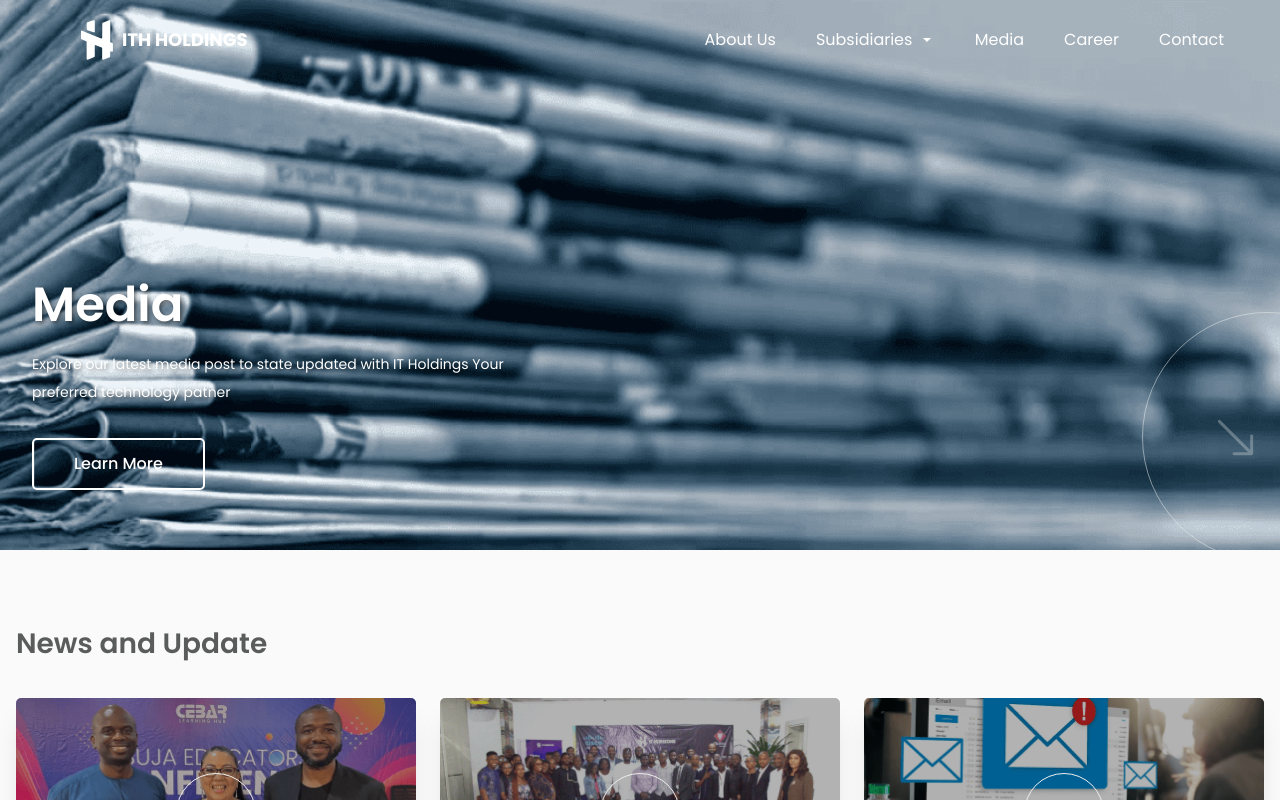
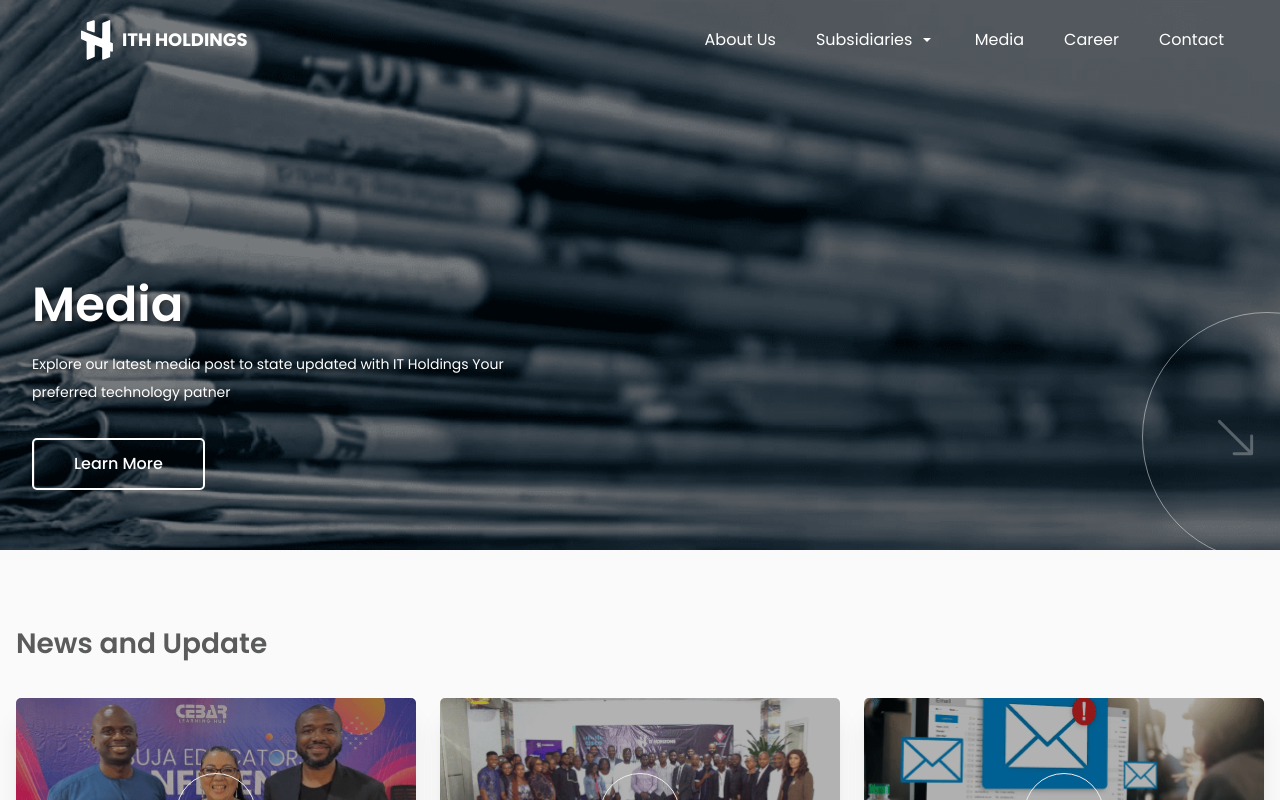
Before and after one commit to Taiolamz/ITH-Website, a React (Vite) app: page /media in a window 1280 px wide. Shown: the top 800 px of the page. Built offline with nearby package versions, Linux system fonts and the light colour scheme.

Commit message:
readjust

```diff
--- a/src/component/Career/hero-section.tsx
+++ b/src/component/Career/hero-section.tsx
@@ -20,7 +20,7 @@ const CareerHeroSection = ({
         className="lg:h-[calc(100vh-250px)] h-screen overflow-hidden  w-full bg-cover relative bg-center"
         ref={heroSectionRef}
       >
-        <HeroOverlayBg opacity=".5" overlayBg="#121212" />
+        <HeroOverlayBg opacity="0.5" overlayBg="#121212" />
         {/* <HeroOverlayBg overlayBg="#121212"/> */}
         <HeroHeader
           headerText="Careers"
--- a/src/component/Contact/HeroSection/hero-section.tsx
+++ b/src/component/Contact/HeroSection/hero-section.tsx
@@ -2,6 +2,7 @@ import { ContactHeroImg, MobileContactHeroImage } from "../../../assets/images";
 import { isMobile } from "../../Helpers/helpers";
 // import TypewriterEffect from "../../Reusables/Animation/animation";
 import { HeroHeader } from "../../Reusables/HeroHeader";
+import { HeroOverlayBg } from "../../Reusables/HeroHeader/hero-overlay";
 import SliderDown from "../../Reusables/SliderDown/slider-down";
 
 const ContactHeroSection = ({
@@ -20,6 +21,8 @@ const ContactHeroSection = ({
         className="lg:h-[calc(100vh-250px)] h-screen overflow-hidden  w-full bg-cover relative bg-center"
         ref={heroSectionRef}
       >
+        <HeroOverlayBg overlayBg="black" opacity="0.3" />
+
         <HeroHeader
           headerText={"Contact Us"}
           content="Give us a call or drop by anytime, we endeavour to answer all enquiries within 24 hours on business days. "
--- a/src/component/Media/HeroSection/hero-section.tsx
+++ b/src/component/Media/HeroSection/hero-section.tsx
@@ -1,6 +1,7 @@
 import { MediaHeroImg, MobileBgMediaHeroImage } from "../../../assets/images";
 import { isMobile } from "../../Helpers/helpers";
 import { HeroHeader } from "../../Reusables/HeroHeader";
+import { HeroOverlayBg } from "../../Reusables/HeroHeader/hero-overlay";
 import SliderDown from "../../Reusables/SliderDown/slider-down";
 
 const HeroSection = ({
@@ -19,6 +20,7 @@ const HeroSection = ({
         className="lg:h-[calc(100vh-250px)] h-screen  overflow-hidden  w-full bg-cover relative bg-center"
         ref={heroSectionRef}
       >
+        <HeroOverlayBg overlayBg="black" opacity="0.5" />
         <HeroHeader
           headerText="Media"
           content="Explore our latest media post to state updated with IT Holdings Your preferred technology patner"
--- a/src/component/Reusables/HeroHeader/hero-header.tsx
+++ b/src/component/Reusables/HeroHeader/hero-header.tsx
@@ -13,13 +13,13 @@ const HeroHeader = ({
   toPath?: string;
 }) => {
   return (
-    <div className="container lg:h-screen lg:pt-4 lg:px-4 mx-auto">
+    <div className="container z-[999] lg:h-screen lg:pt-4 lg:px-4 mx-auto">
       <div className="pl-4 py-5 absolute bottom-0 mb-10">
         <p
           data-aos="fade-up"
           data-aos-duration="500"
           data-aos-easing="ease-in-out"
-          className="font-semibold  lg:mb-3  text-white text-2xl lg:text-5xl w-[350px] lg:w-[650px] lg:leading-snug leading-9 mb-5"
+          className="font-semibold z-10 lg:mb-3  text-white text-2xl lg:text-5xl w-[350px] lg:w-[650px] lg:leading-snug leading-9 mb-5"
           style={{ textShadow: "2px 2px 4px rgba(0, 0, 0, 0.5)" }}
         >
           {headerText}
```
Also changed, not shown: src/component/Reusables/Button/Button.tsx (+10 -0 lines).
